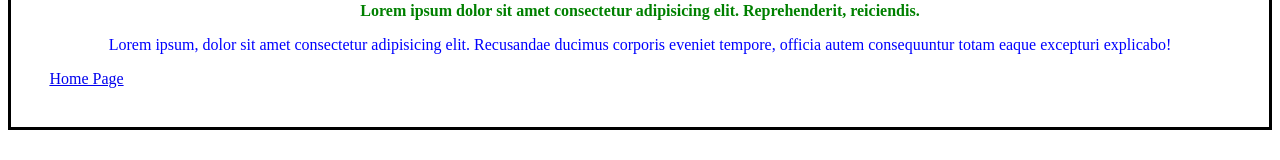
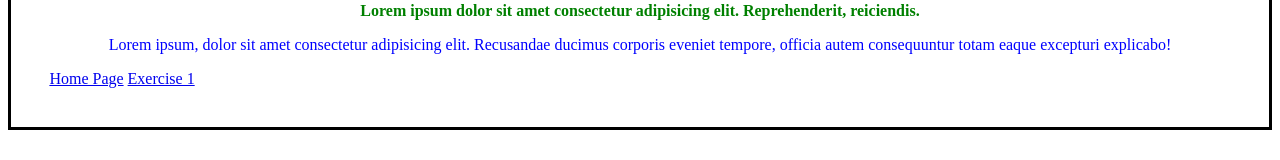
Before and after one commit to Ezhno-jiro/HND5-Tthuta, a plain HTML site: page index.html in a window 1280 px wide. Shown: the part 162-322 px from the top of the page. Drawn offline with Linux system fonts and the light colour scheme; files that its build step writes are made by us from their sources.

Commit message:
Add link to Exercise 1 in index.html

```diff
--- a/index.html
+++ b/index.html
@@ -14,5 +14,6 @@
         officia autem consequuntur totam eaque excepturi explicabo!
     </p>
     <a href="about.html">Home Page</a>
+    <a href="ex1.html">Exercise 1</a>
 </body>
 </html>
```
